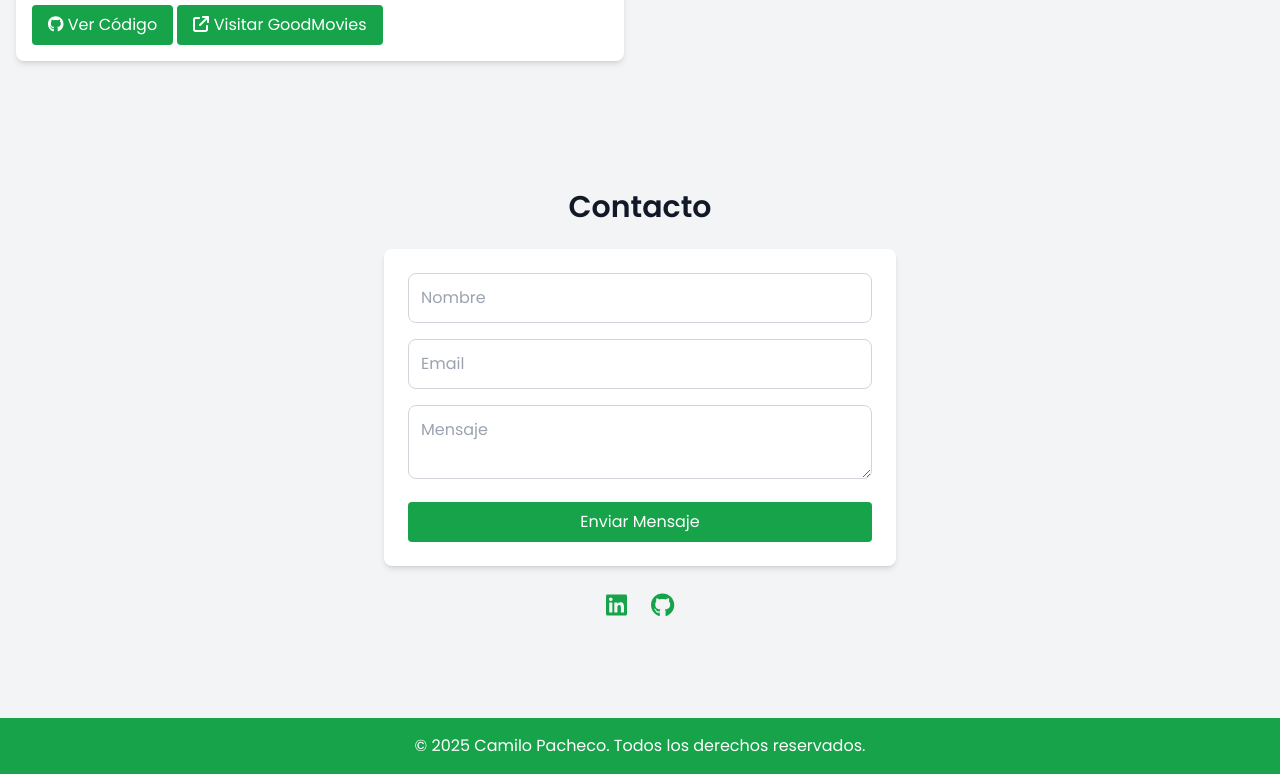
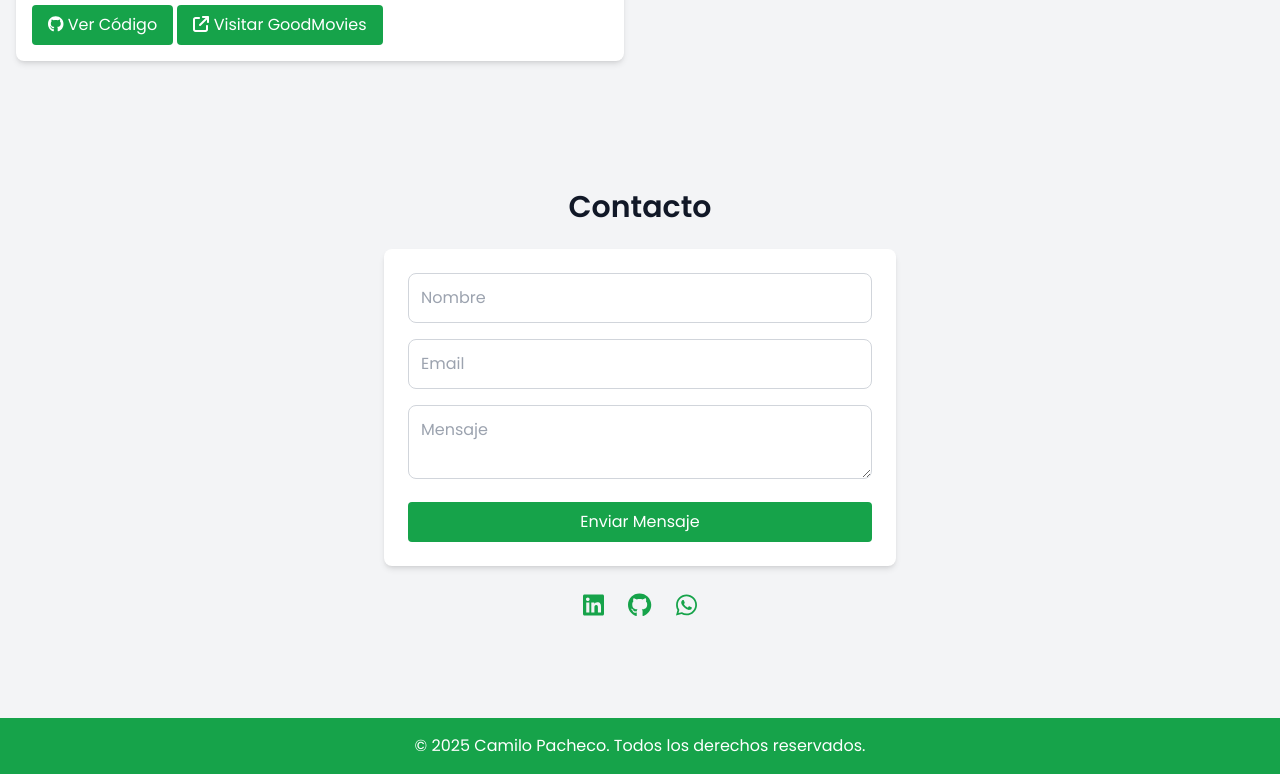
Before and after one commit to cp327/portafolio, a plain HTML site: page index.html in a window 1280 px wide. Shown: the part 2031-2805 px from the top of the page. Drawn offline with nearby package versions, Linux system fonts and the light colour scheme.

Commit message:
Update index.html

```diff
--- a/index.html
+++ b/index.html
@@ -227,6 +227,7 @@
                 <div class="flex justify-center space-x-6 mt-6">
                 <a href="https://www.linkedin.com/in/camilo-pacheco-979b18337/" target="_blank" class="text-green-600 text-2xl"><i class="fab fa-linkedin"></i></a>
                 <a href="https://github.com/cp327" target="_blank" class="text-green-600 text-2xl"><i class="fab fa-github"></i></a>
+                <a href="https://wa.me/573045239856" target="_blank" class="text-green-600 text-2xl"><i class="fab fa-whatsapp"></i></a>
                 </div>
             </div>
         </section>
```
